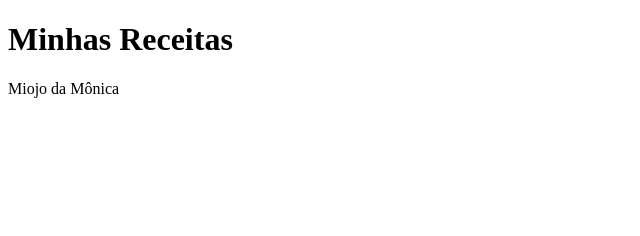
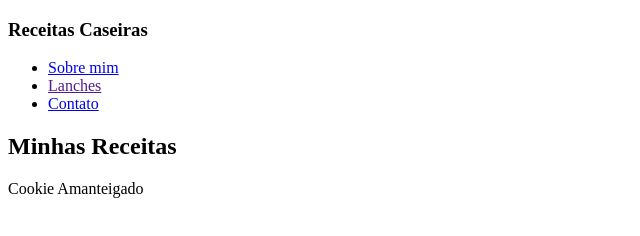
Before and after one commit to Beatriz02Feitosa/Livro-de-Receitas, a plain HTML site: page index.html in a window 1280 px wide. Shown: the whole page, without its empty margins (0-640 px from the left). Drawn offline with Linux system fonts and the light colour scheme.

Commit message:
Criação de header e main

```diff
--- a/index.html
+++ b/index.html
@@ -6,7 +6,21 @@
     <title>Receitas</title>
 </head>
 <body>
-    <h1>Minhas Receitas</h1>
-    <p>Miojo da Mônica</p>
+    <header>
+        <h3>Receitas Caseiras</h3>
+        <nav>
+            <ul>
+                <li><a href="https://www.linkedin.com/in/beatrizbfs24/">Sobre mim</a></li>
+                <li><a href="">Lanches</a></li>
+                <li><a href="https://www.linkedin.com/in/beatrizbfs24/">Contato</a></li>
+            </ul>
+        </nav>
+    </header>
+    <main>
+        <section>
+            <h1>Minhas Receitas</h1>
+            <p>Cookie Amanteigado</p>
+        </section>
+    </main>
 </body>
 </html>
```
